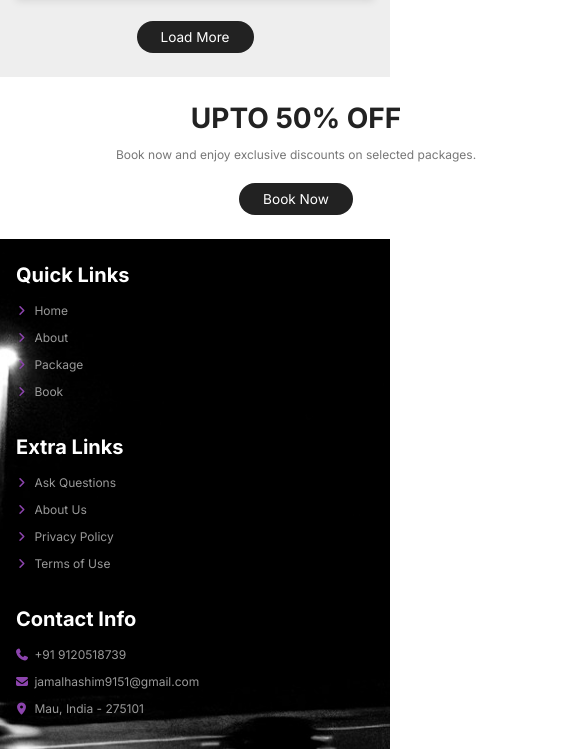
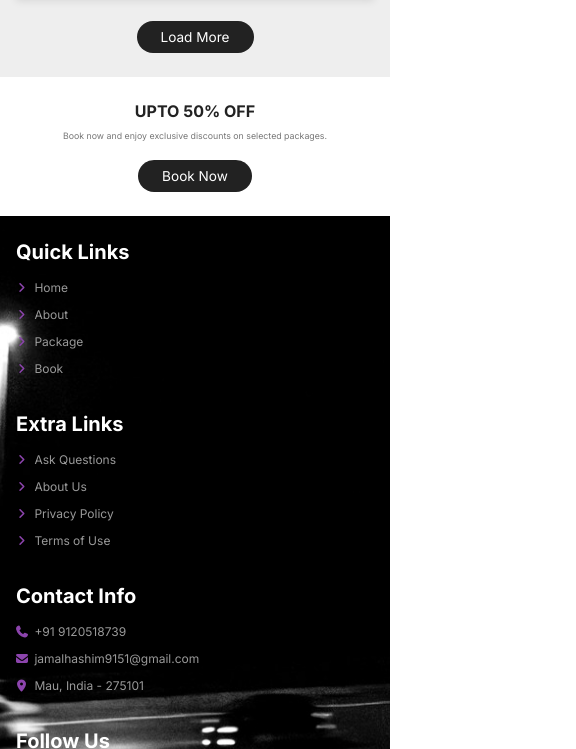
Before and after one commit to Jamal-Hashim/travel, a plain HTML site: page index.html in a window 390 px wide. Shown: the part 2633-3382 px from the top of the page, 576 px wide, since content can reach past the window. Drawn offline with nearby package versions, Linux system fonts and the light colour scheme.

Commit message:
Update style.css

```diff
--- a/style.css
+++ b/style.css
@@ -324,10 +324,13 @@
 
 .home-offer {
     text-align: center;
+    padding: 3rem 1rem;
 }
 
+
 .home-offer .content {
-    width: 70rem;
+    max-width: 70rem;
+    width: 100%;
     margin: 0 auto;
 }
 
@@ -343,6 +346,7 @@
     line-height: 2;
     padding: 1rem 0;
 }
+
 
 .about {
     display: flex;
@@ -517,7 +521,7 @@
     background: var(--light-bg);
 }
 
-.booking .book-form .flex{
+.booking .book-form .flex {
     display: flex;
     flex-wrap: wrap;
     gap: 2rem;
@@ -527,7 +531,7 @@
     flex: 1 1 41rem;
 }
 
-.booking .book-form .flex .inputBox input{
+.booking .book-form .flex .inputBox input {
     width: 100%;
     padding: 1.2rem 1.4rem;
     font-size: 1.6rem;
@@ -546,7 +550,7 @@
     color: var(--light-white);
 }
 
-.booking .book-form .flex .inputBox span{
+.booking .book-form .flex .inputBox span {
     font-size: 1.5rem;
     color: var(--light-black);
 }
@@ -627,6 +631,14 @@
     .home .slide .content h3 {
         font-size: 10vw;
     }
+
+    .home-offer .content h3 {
+        font-size: 3rem;
+    }
+
+    .home-offer .content p {
+        font-size: 1.4rem;
+    }
 }
 
 @media(max-width:768px) {
@@ -665,6 +677,14 @@
         margin: 2rem;
         text-align: center;
     }
+
+    .home-offer .content h3 {
+        font-size: 2.5rem;
+    }
+
+    .home-offer .content p {
+        font-size: 1.2rem;
+    }
 }
 
 @media(max-width:450px) {
@@ -676,4 +696,13 @@
     .heading-title {
         font-size: 3.5rem;
     }
+
+    .home-offer .content h3 {
+        font-size: 2rem;
+    }
+
+    .home-offer .content p {
+        font-size: 1.1rem;
+        line-height: 1.7;
+    }
 }
```
